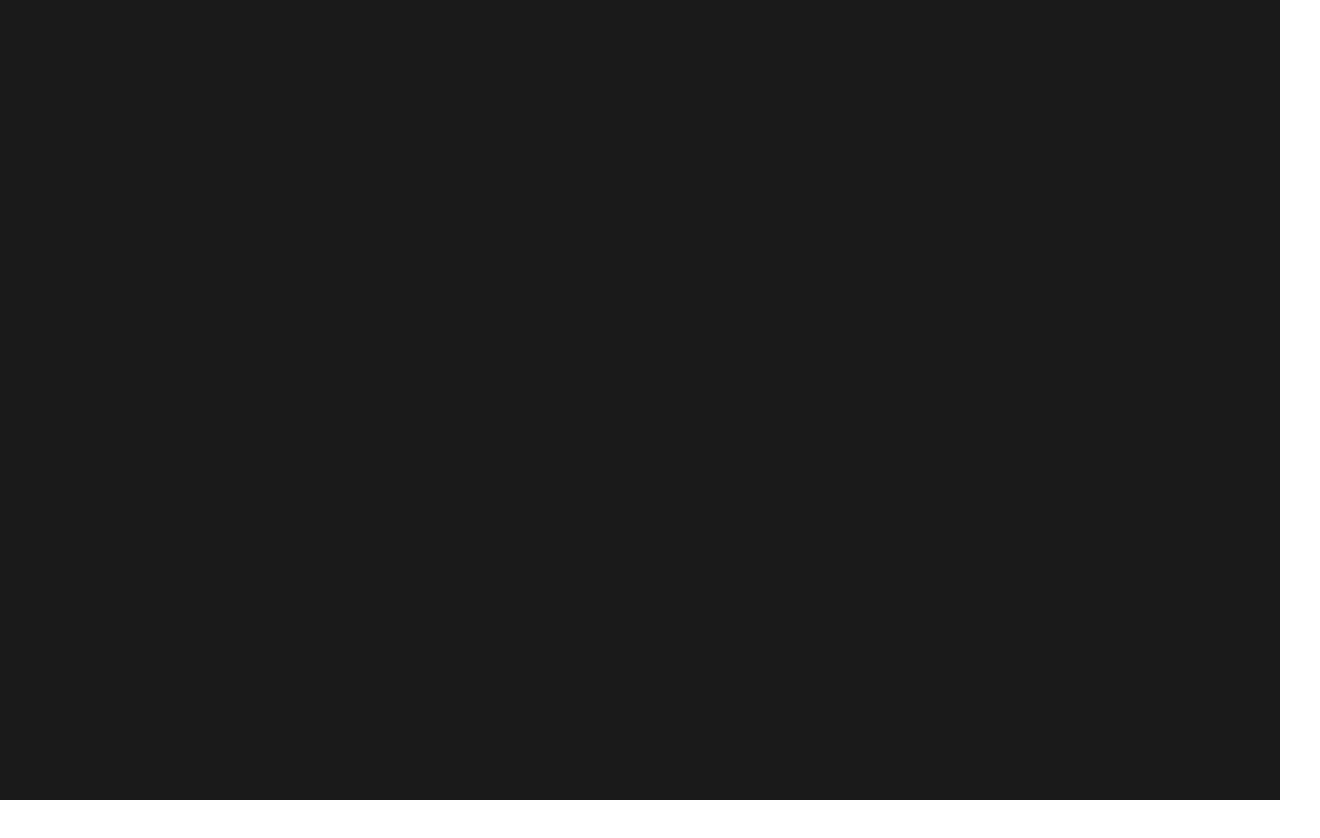
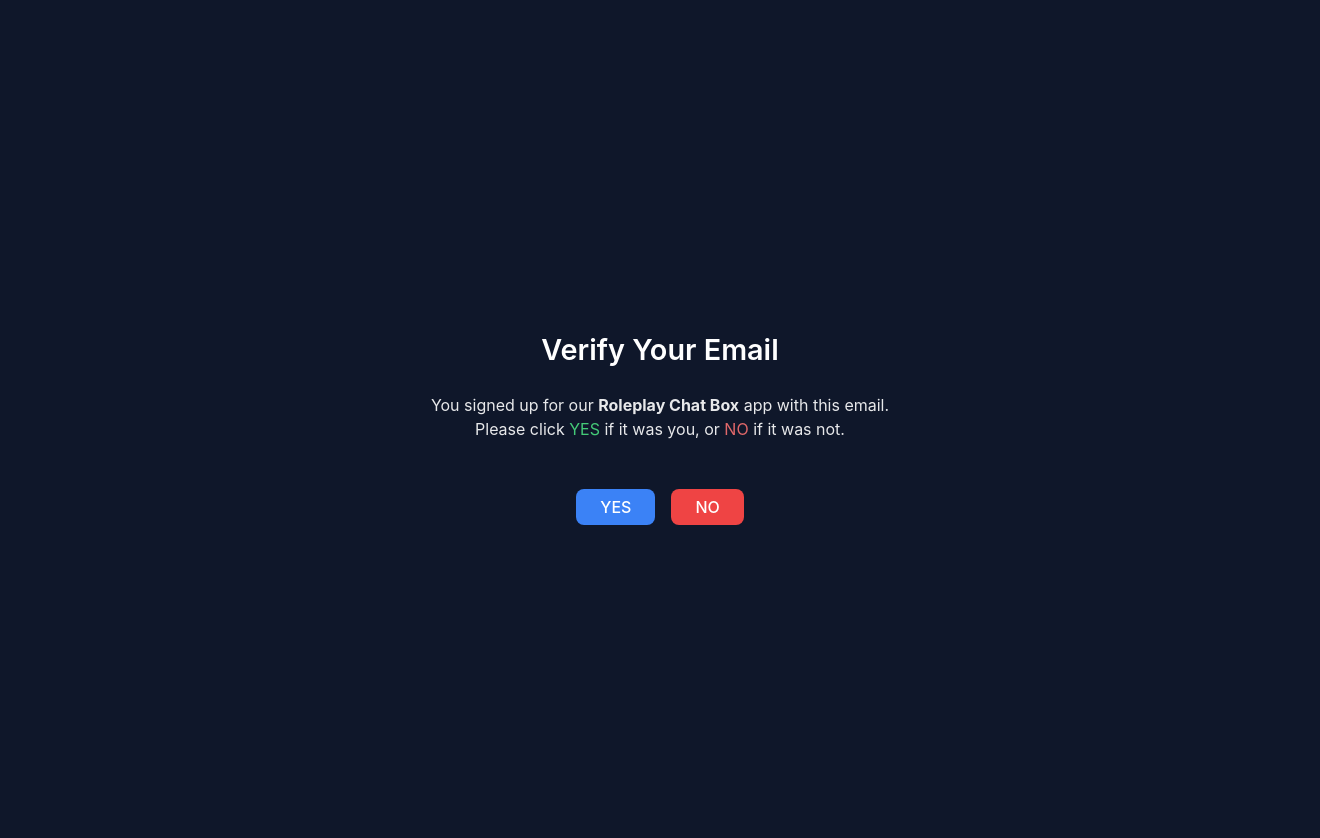
Before and after one commit to AmalaJ-30/RoleplayChatBot, a React (Vite) app in the folder frontend/: page /signup/verify in a window 1280 px wide. Before the commit this address had no page. Shown: the whole page, 1320 px wide, since content can reach past the window. Before the commit the page ends 800 px from the top, so only its background shows below. Built offline with nearby package versions, Linux system fonts and the light colour scheme.

Commit message:
Users get an email when they sign up asking them to verify the account and only after they verify can they login to the userchat

```diff
--- a/frontend/src/App.jsx
+++ b/frontend/src/App.jsx
@@ -2,12 +2,13 @@
 import Home from "./pages/signup/home.jsx"; // ⬅️ updated path
 import Signup from "./pages/signup/signup.jsx";
 import UserChat from "./pages/userChat/UserChat.jsx";
-
+import SignupEmailVerification from "./pages/signup/SignupEmailVerification.jsx";
 function App() {
   return (
     <Routes>
       <Route path="/" element={<Home />} />
       <Route path="/signup" element={<Signup />} />
+      <Route path="/signup/verify" element={<SignupEmailVerification />} />
       <Route path="/userChat" element={<UserChat />} />
     </Routes>
   );
--- a/frontend/src/components/SignupForm.jsx
+++ b/frontend/src/components/SignupForm.jsx
@@ -1,4 +1,5 @@
 import { useState } from "react";
+import { useNavigate } from "react-router-dom";
 
 export default function SignupForm({
   inputClass = "",
@@ -6,6 +7,8 @@
   formClass = ""
 }) {
 
+
+const navigate = useNavigate();
     const [formData, setFormData] = useState({
     firstName: "",
     lastName: "",
@@ -30,7 +33,8 @@
 
       const data = await response.json();
       if (response.ok) {
-        alert("Signup successful!");
+        alert(`Signup successful! Please expect an email from "CampusMind" and verify your email address to be able to login`);
+        navigate("/");
         console.log(data);
       } else {
         alert(data.message || "Signup failed");
--- /dev/null
+++ b/frontend/src/pages/signup/SignupEmailVerification.jsx
@@ -0,0 +1,100 @@
+// frontend/src/pages/signup/SignupEmailVerification.jsx
+import React, { useState, useEffect } from "react";
+import { useSearchParams } from "react-router-dom";
+
+export default function SignupEmailVerification() {
+  const [searchParams] = useSearchParams();
+  const token = searchParams.get("token");
+  const [message, setMessage] = useState("");
+
+  const handleVerification = async (isApproved) => {
+    try {
+      const res = await fetch(
+        `http://localhost:5000/api/auth/verify-email?token=${token}&approve=${isApproved}`, // adjust to your backend
+        { method: "POST" }
+      );
+
+      const data = await res.json();
+      if (res.ok) {
+        setMessage(isApproved ? "✅ Verified! You can log in now." : "❌ Verification canceled.");
+      } else {
+        setMessage(data.message || "Something went wrong.");
+      }
+    } catch (err) {
+      setMessage("Server error. Please try again later.");
+    }
+  };
+
+  return (
+    <div
+      style={{
+        backgroundColor: "#0f172a",
+        color: "white",
+        minHeight: "100vh",   // changed from height
+    width: "100vw",
+        display: "flex",
+        flexDirection: "column",
+        justifyContent: "center",
+        alignItems: "center",
+        textAlign: "center",
+        padding: "20px",
+        fontFamily: "Inter, sans-serif",
+      }}
+    >
+      <h1 style={{ fontSize: "1.8rem", fontWeight: "600", marginBottom: "0.75rem" }}>
+        Verify Your Email
+      </h1>
+      <p style={{ fontSize: "1rem", maxWidth: "500px", opacity: 0.9 }}>
+        You signed up for our <strong>Roleplay Chat Box</strong> app with this
+        email. Please click <span style={{ color: "#4ade80" }}>YES</span> if it
+        was you, or <span style={{ color: "#f87171" }}>NO</span> if it was not.
+      </p>
+
+      <div style={{ marginTop: "2rem", display: "flex", gap: "1rem" }}>
+        <button
+          onClick={() => handleVerification(true)}
+          style={{
+            backgroundColor: "#3b82f6",
+            color: "white",
+            padding: "0.5rem 1.5rem",
+            borderRadius: "8px",
+            border: "none",
+            fontSize: "1rem",
+            fontWeight: "500",
+            cursor: "pointer",
+            transition: "background-color 0.2s",
+          }}
+          onMouseOver={(e) => (e.target.style.backgroundColor = "#2563eb")}
+          onMouseOut={(e) => (e.target.style.backgroundColor = "#3b82f6")}
+        >
+          YES
+        </button>
+
+        <button
+          onClick={() => handleVerification(false)}
+          style={{
+            backgroundColor: "#ef4444",
+            color: "white",
+            padding: "0.5rem 1.5rem",
+            borderRadius: "8px",
+            border: "none",
+            fontSize: "1rem",
+            fontWeight: "500",
+            cursor: "pointer",
+            transition: "background-color 0.2s",
+          }}
+          onMouseOver={(e) => (e.target.style.backgroundColor = "#dc2626")}
+          onMouseOut={(e) => (e.target.style.backgroundColor = "#ef4444")}
+        >
+          NO
+        </button>
+      </div>
+
+      {message && (
+        <p style={{ marginTop: "1.5rem", fontSize: "0.95rem", opacity: 0.85 }}>
+          {message}
+        </p>
+      )}
+    </div>
+  );
+}
--- a/frontend/src/pages/signup/home.jsx
+++ b/frontend/src/pages/signup/home.jsx
@@ -1,13 +1,43 @@
-import React from "react";
+import React, { useState } from "react";
 import { Link, useNavigate } from "react-router-dom";
 import styles from "./home.module.css";
 
 function Home() {
-  const navigate = useNavigate(); // Hook for navigation
+  const navigate = useNavigate();
+  const [username, setUsername] = useState("");
+  const [password, setPassword] = useState("");
+  const [error, setError] = useState("");
 
-  const handleLogin = () => {
-    navigate("/userChat"); // Redirects to the chat page
-  }
+  const handleLogin = async () => {
+    setError(""); // Clear old errors
+
+    try {
+      const res = await fetch("http://localhost:5000/api/auth/login", {
+  method: "POST",
+  headers: { "Content-Type": "application/json" },
+  body: JSON.stringify({ username, password }),
+});
+
+      if (res.status === 403) {
+        setError("Please verify your email before logging in.");
+        return;
+      }
+
+      if (!res.ok) {
+        const data = await res.json();
+        setError(data.message || "Login failed.");
+        return;
+      }
+
+      // If success
+      // const data = await res.json(); // Optionally read backend data
+      navigate("/userChat");
+
+    } catch (err) {
+      console.error(err);
+      setError("Server error. Try again later.");
+    }
+  };
 
   return (
     <div className={styles.pageWrapper}>
@@ -20,8 +50,20 @@
         </h1>
 
         <div className={styles.loginForm}>
-          <input type="text" placeholder="Username" className={styles.inputField} />
-          <input type="password" placeholder="Password" className={styles.inputField} />
+         <input
+  type="text"
+  placeholder="Username"
+  className={styles.inputField}
+  value={username}
+  onChange={(e) => setUsername(e.target.value)}
+/>
+<input
+  type="password"
+  placeholder="Password"
+  className={styles.inputField}
+  value={password}
+  onChange={(e) => setPassword(e.target.value)}
+/>
           <button className={styles.loginButton} onClick={handleLogin}>Login</button>
         </div>
 
```
